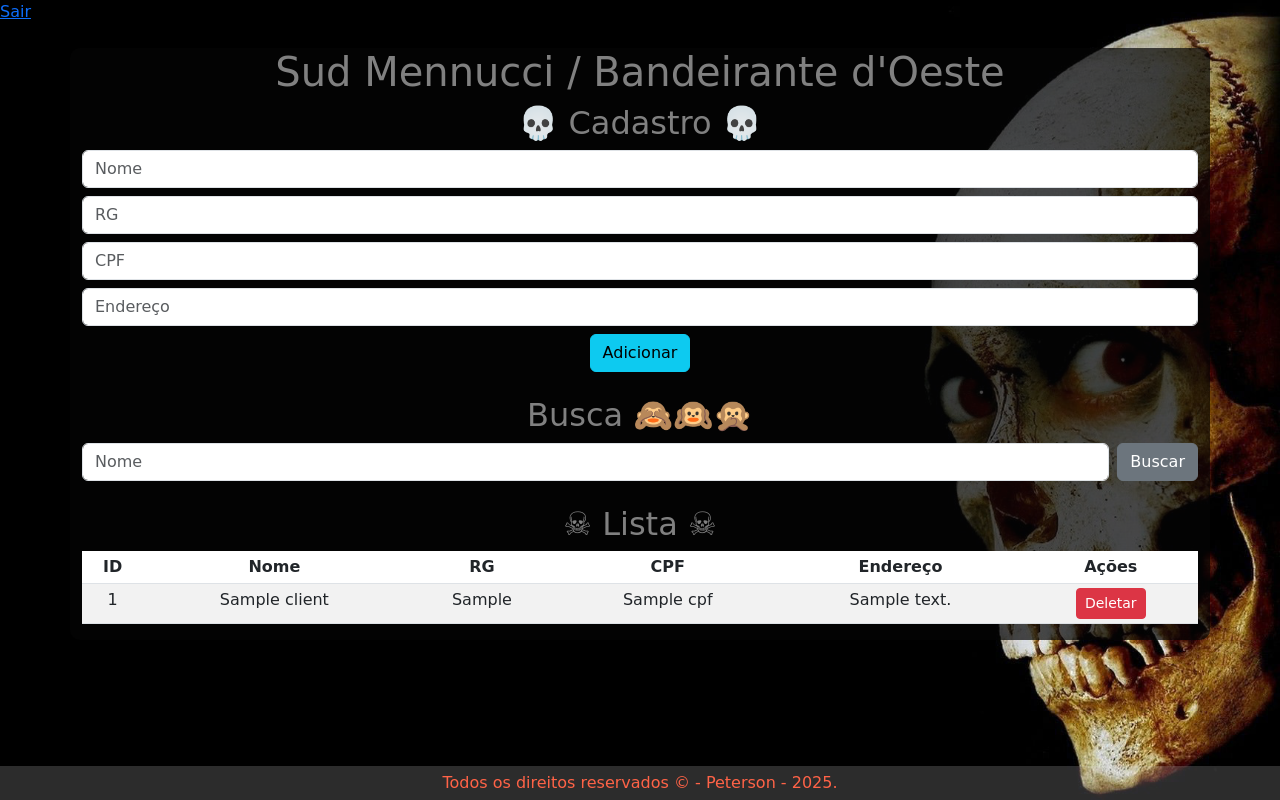
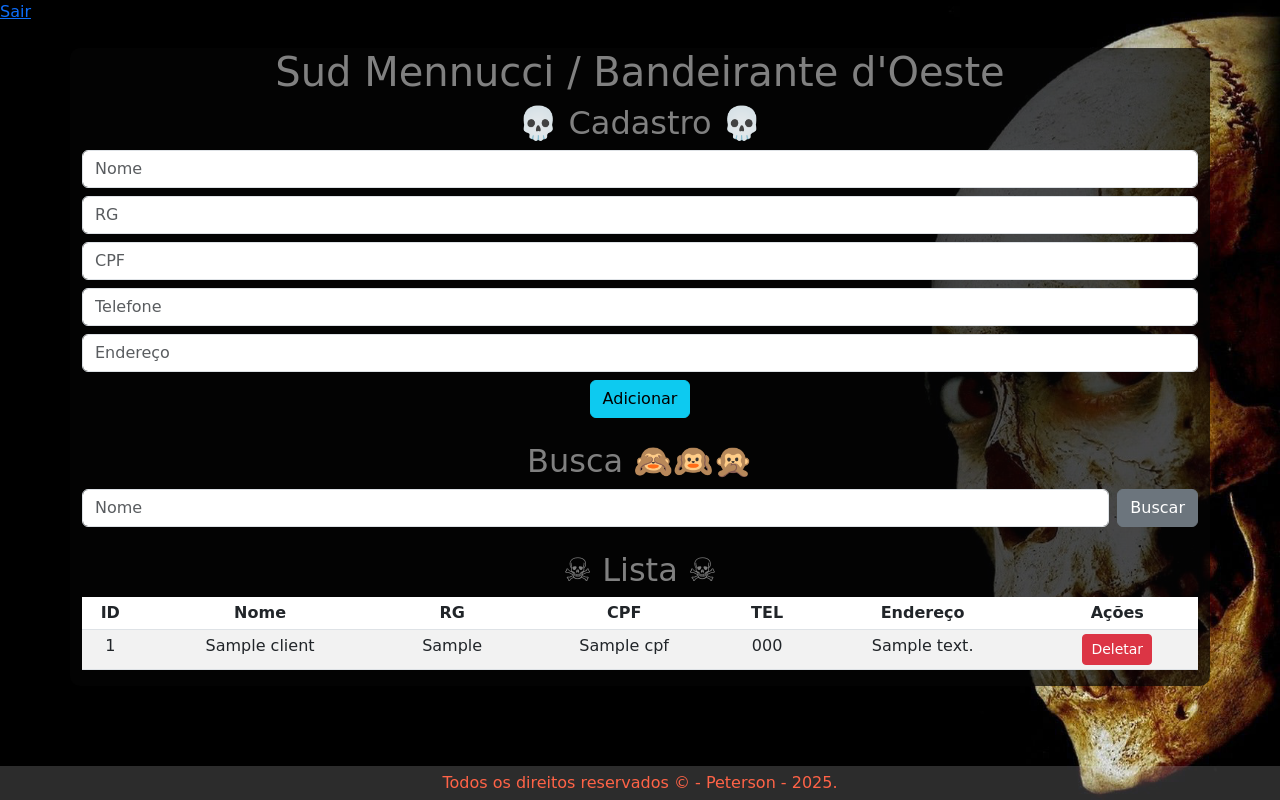
Before and after one commit to dadosneurais/cadastros, a Flask app: template templates/index.html in a window 1280 px wide. Run offline with Flask 3, Linux system fonts and the light colour scheme; the template is opened without the code that fills it: most values are stand-ins (such as "Sample title", 1, 10 or a date in 2020).

Commit message:
Add files via upload

```diff
--- a/templates/index.html
+++ b/templates/index.html
@@ -17,6 +17,7 @@
             <input type="text" name="name" class="form-control" placeholder="Nome" required>
             <input type="text" name="rg" class="form-control" placeholder="RG">
             <input type="text" name="cpf" class="form-control" placeholder="CPF">
+            <input type="text" name="tel" class="form-control" placeholder="Telefone">
             <input type="text" name="address" class="form-control" placeholder="Endereço">
             <div class="col-12">
                 <button type="submit" class="btn btn-info">Adicionar</button>
@@ -34,7 +35,7 @@
             <h5>Resultados da Busca:</h5>
             <ul class="list-group">
                 {% for client in search_results %}
-                <li class="list-group-item">{{ client.name }} - RG: {{ client.rg }} - CPF: {{ client.cpf }}</li>
+                <li class="list-group-item">{{ client.name }} - RG: {{ client.rg }} - CPF: {{ client.cpf }} - TEL: {{ client.tel }}</li>
                 {% endfor %}
             </ul>
         </div>
@@ -49,6 +50,7 @@
                         <th>Nome</th>
                         <th>RG</th>
                         <th>CPF</th>
+                        <th>TEL</th>
                         <th>Endereço</th>
                         <th>Ações</th>
                     </tr>
@@ -60,6 +62,7 @@
                         <td>{{ client.name }}</td>
                         <td>{{ client.rg }}</td>
                         <td>{{ client.cpf }}</td>
+                        <td>{{ client.tel }}</td>
                         <td>{{ client.address }}</td>
                         <td><a href="#" onclick="confirmDelete('{{ client._id }}')" class="btn btn-danger btn-sm">Deletar</a></td>
                     </tr>
```
